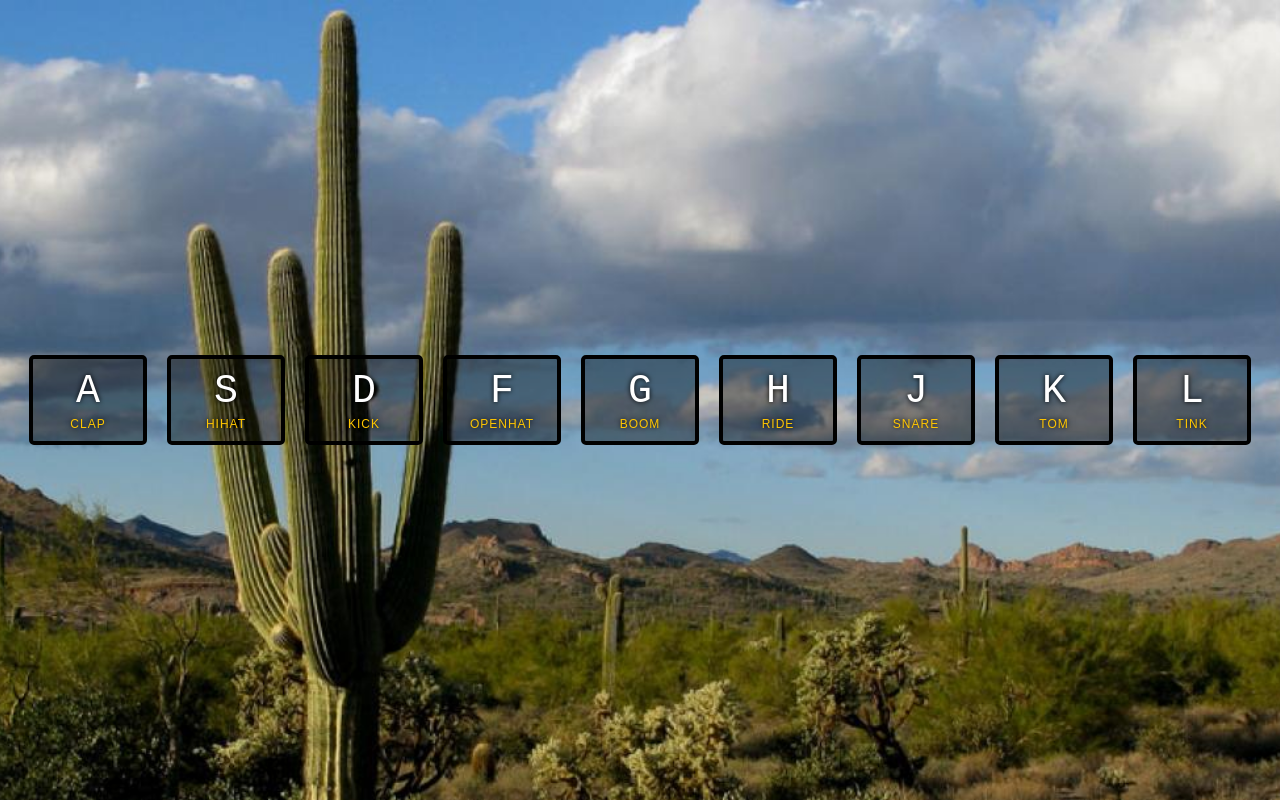
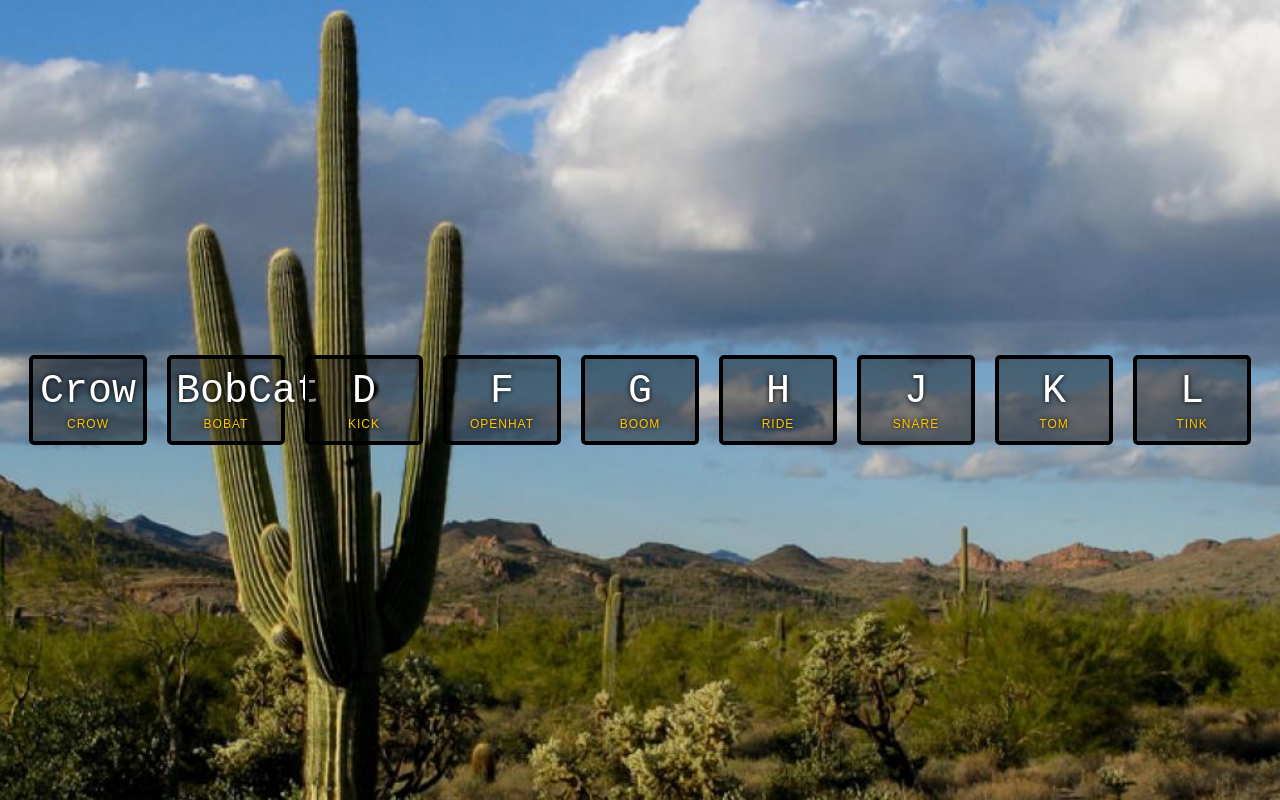
Before and after one commit to tmederos/JavaScript30, a plain HTML site: page 01A - JavaScript Sound Kit/index.html in a window 1280 px wide. Drawn offline with Linux system fonts and the light colour scheme.

Commit message:
added sounds

```diff
--- a/01A - JavaScript Sound Kit/index.html
+++ b/01A - JavaScript Sound Kit/index.html
@@ -9,12 +9,12 @@
 
     <div class='keys'>
         <div data-key='65' class="key">
-          <kbd>A</kbd>
-          <span class="sound">clap</span>
+          <kbd>Crow</kbd>
+          <span class="sound">crow</span>
         </div>
         <div data-key="83" class="key">
-          <kbd>S</kbd>
-          <span class="sound">hihat</span>
+          <kbd>BobCat</kbd>
+          <span class="sound">bobat</span>
         </div>
         <div data-key="68" class="key">
           <kbd>D</kbd>
@@ -46,8 +46,8 @@
         </div>
     </div>
 
-  <audio data-key="65" src="sounds/clap.wav"></audio>
-  <audio data-key="83" src="sounds/hihat.wav"></audio>
+  <audio data-key="65" src="sounds/crow.wav"></audio>
+  <audio data-key="83" src="sounds/bobcat.wav"></audio>
   <audio data-key="68" src="sounds/kick.wav"></audio>
   <audio data-key="70" src="sounds/openhat.wav"></audio>
   <audio data-key="71" src="sounds/boom.wav"></audio>
```
Also changed, not shown: 2 other files.
